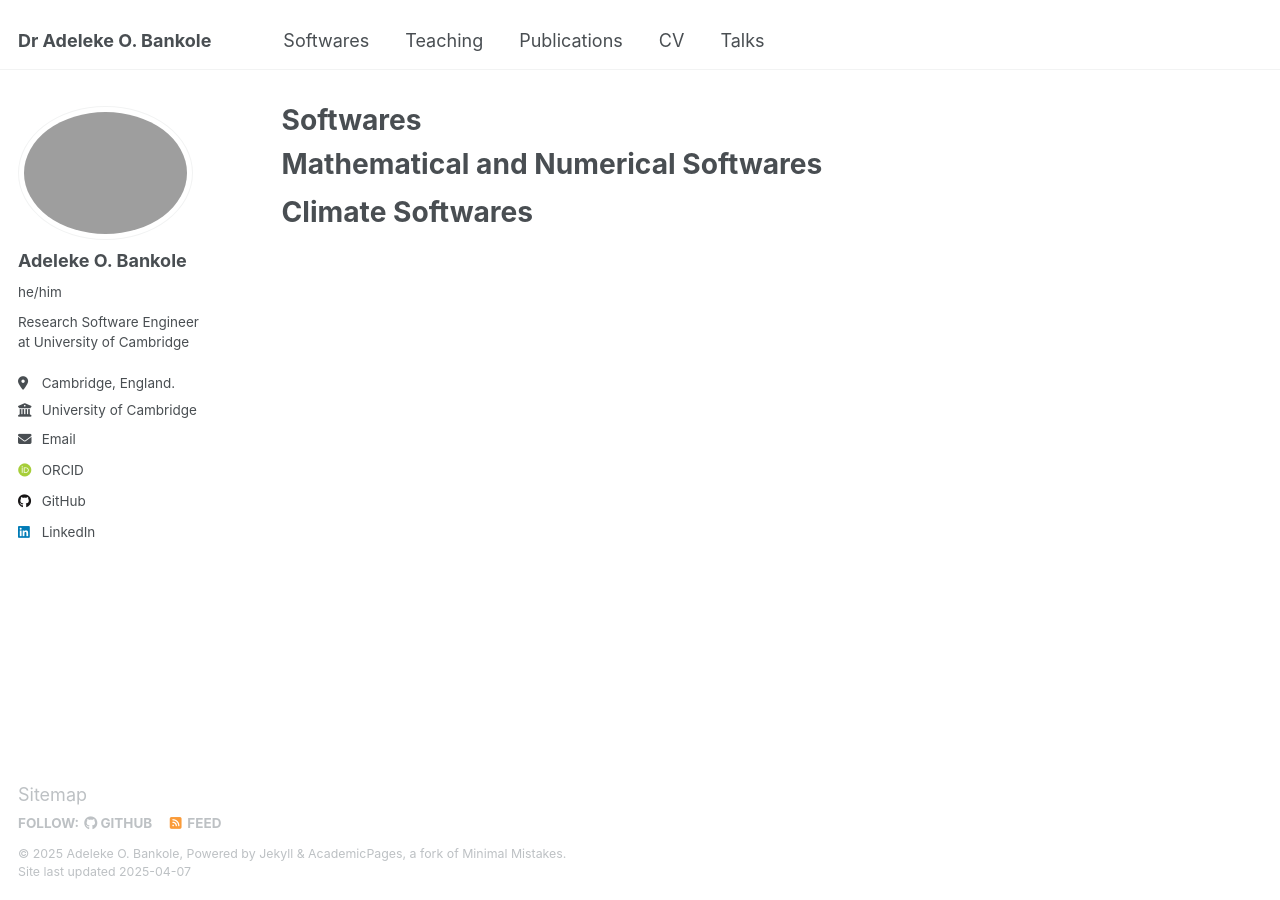
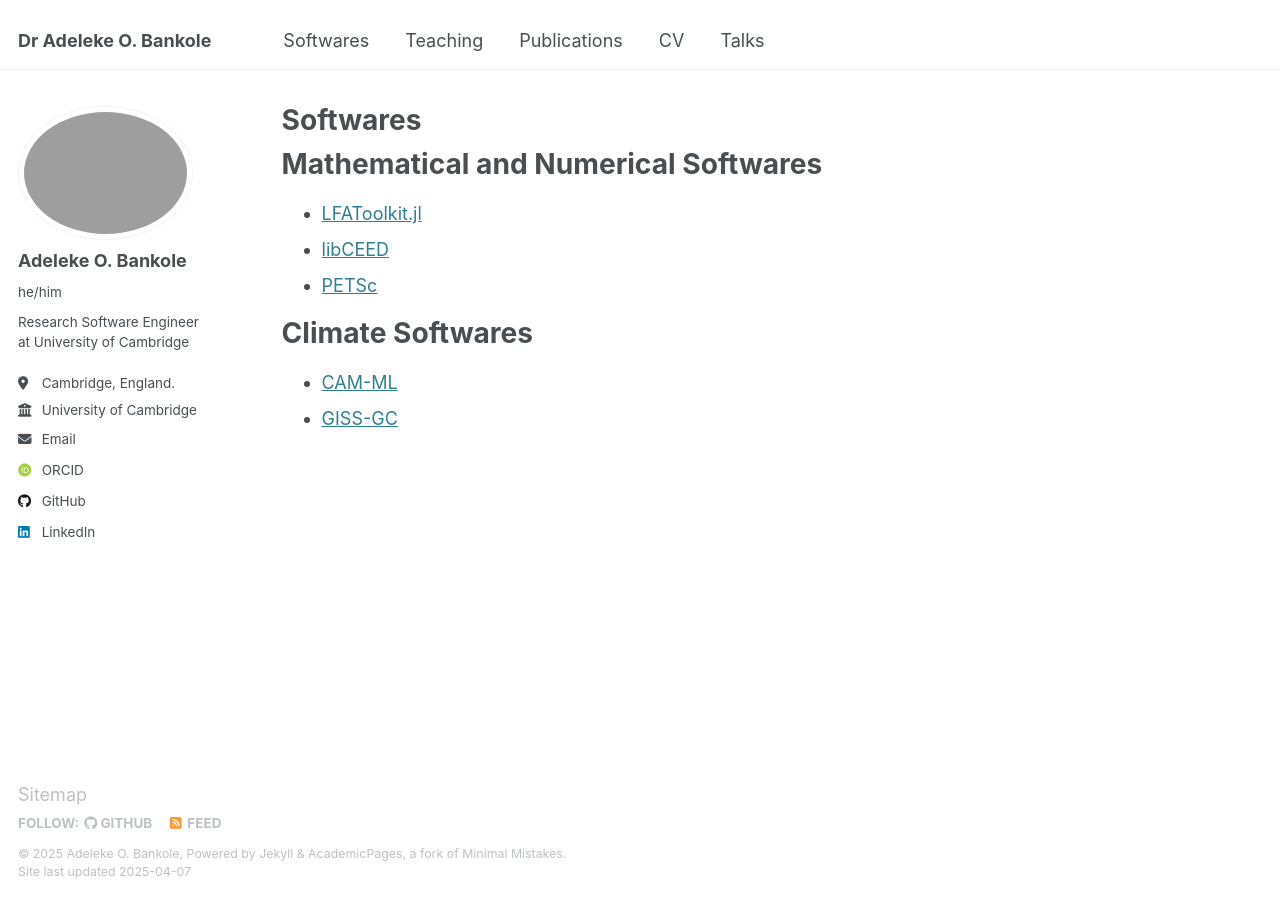
Before and after one commit to AdelekeBankole/adelekebankole.github.io, a Jekyll site: the page built from _softwares/softwares.md, in a window 1280 px wide. Built offline with Jekyll 4.4.1, drawn with Linux system fonts in a browser that asks for light colours; some web fonts are replaced.

Commit message:
add links to softwares

```diff
--- a/_softwares/softwares.md
+++ b/_softwares/softwares.md
@@ -7,6 +7,11 @@ author_profile: true
 
 Mathematical and Numerical Softwares
 ======
+* [LFAToolkit.jl](https://jeremylt.github.io/LFAToolkit.jl/stable/)
+* [libCEED](https://ceed.exascaleproject.org/libceed/)
+* [PETSc](https://petsc.org/release/)
 
 Climate Softwares
 ======
+* [CAM-ML](https://github.com/m2lines/convection-parameterization-in-CAM)
+* [GISS-GC](https://github.com/fetch4/GISS-GC)
```
